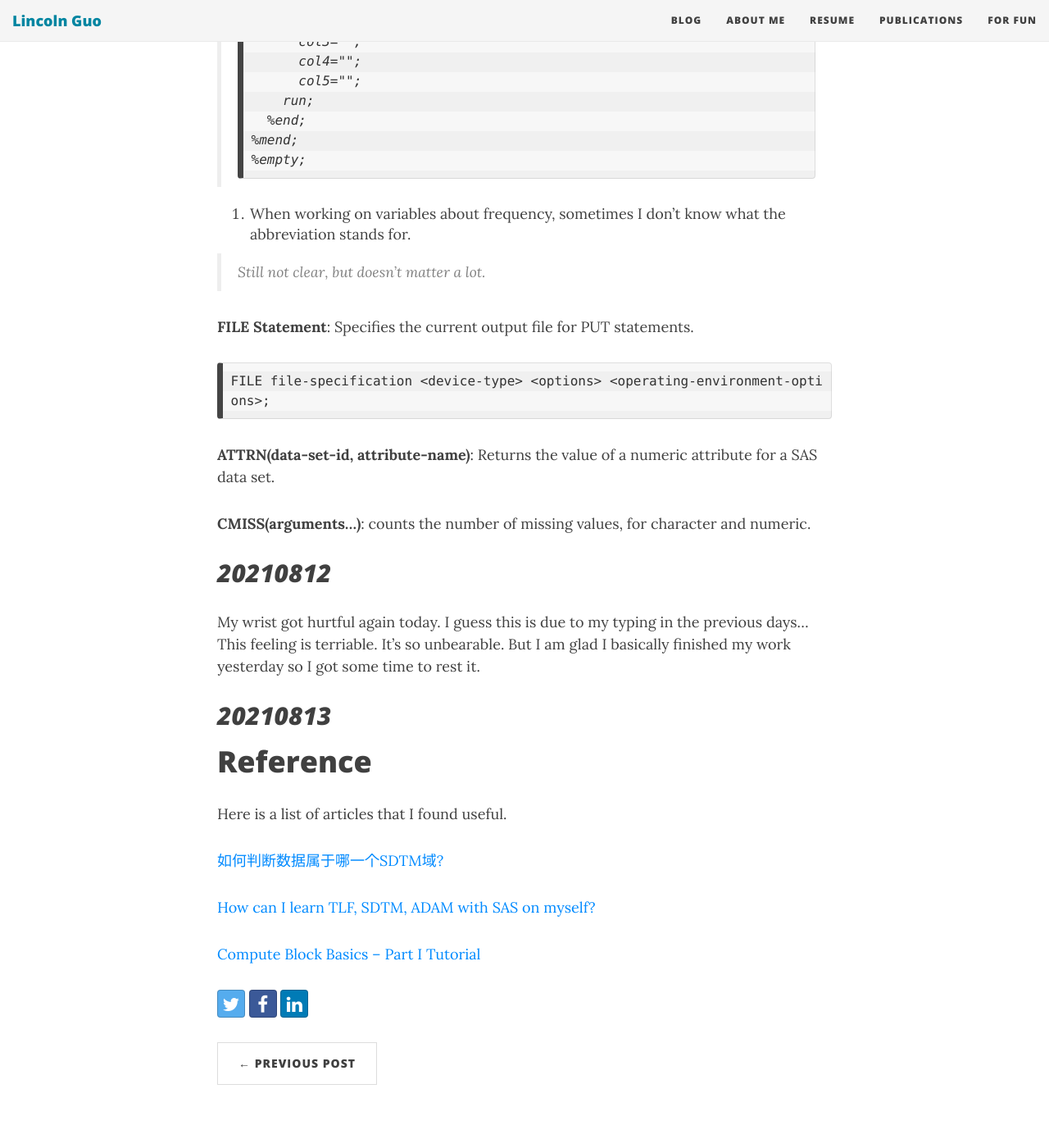
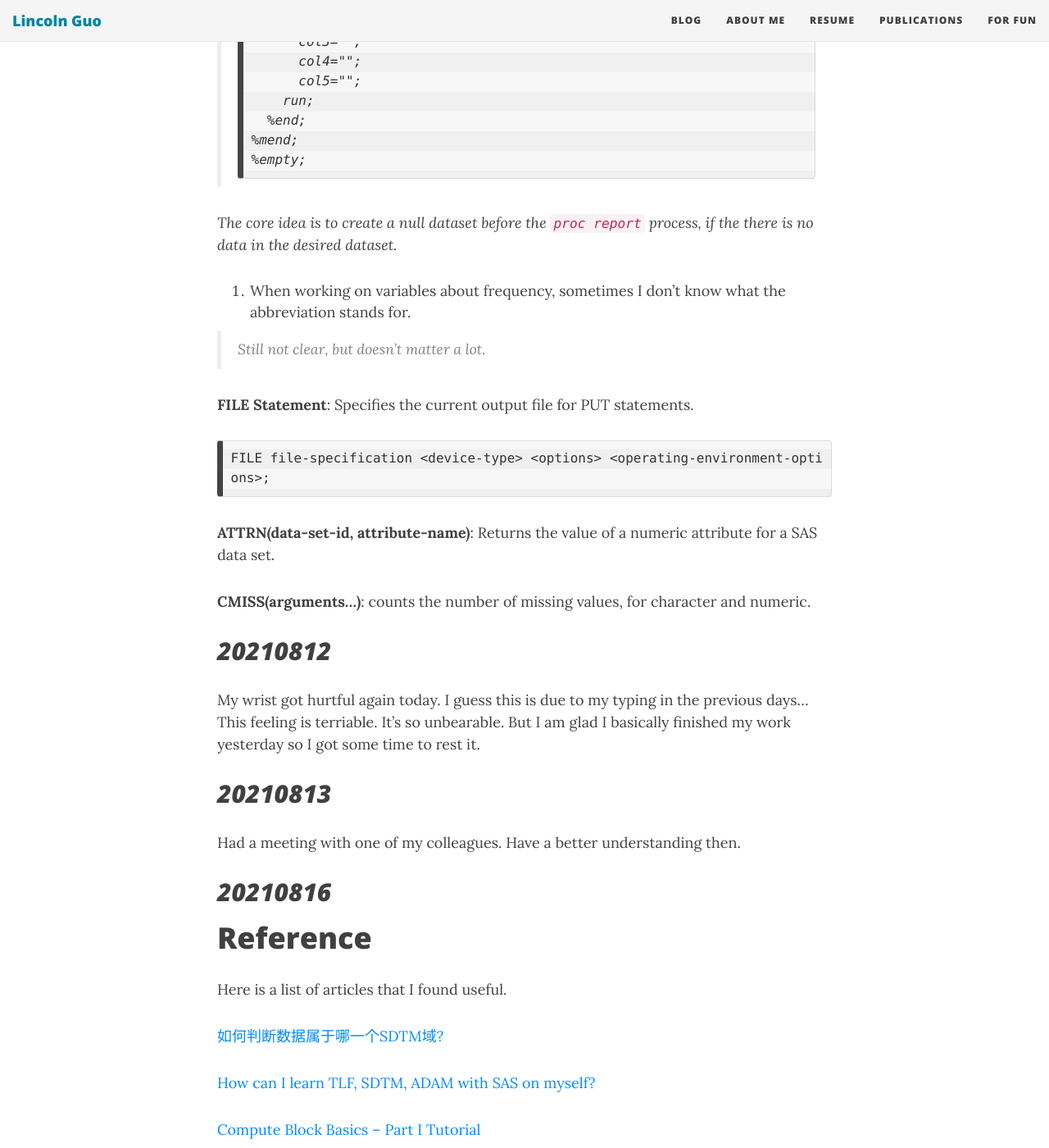
Before and after one commit to LinyiGuo96/LinyiGuo96.github.io, a Jekyll site: the page built from _posts/2021-06-16-SAS-Clinical-Trial-Study-Notes.md, in a window 1280 px wide and 1400 px high, scrolled down 20730 px. Shown: the whole window at 82% size. Built offline with Jekyll 4.4.1, drawn with Linux system fonts in a browser that asks for light colours; nearby versions of some CDN libraries; comment, search, counter and statistics services are not loaded.

Commit message:
Update 2021-06-16-SAS-Clinical-Trial-Study-Notes.md

````diff
--- a/_posts/2021-06-16-SAS-Clinical-Trial-Study-Notes.md
+++ b/_posts/2021-06-16-SAS-Clinical-Trial-Study-Notes.md
@@ -597,6 +597,8 @@ This is a list of issues I met so far:
 %empty;
 ```
 
+_The core idea is to create a null dataset before the `proc report` process, if the there is no data in the desired dataset._
+
 3. When working on variables about frequency, sometimes I don't know what the abbreviation stands for.
 
 > Still not clear, but doesn't matter a lot.
@@ -617,6 +619,9 @@ My wrist got hurtful again today. I guess this is due to my typing in the previo
 
 ## _20210813_
 
+Had a meeting with one of my colleagues. Have a better understanding then.
+
+## _20210816_
 
 
 
````
